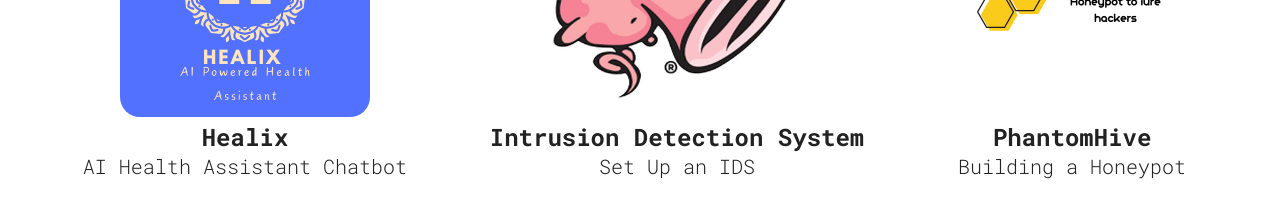
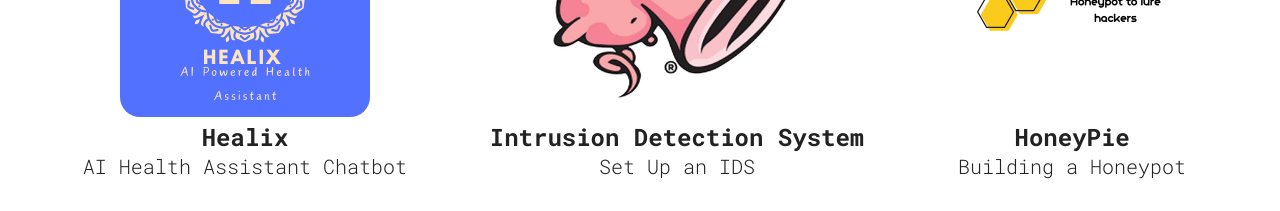
Before and after one commit to rudrakadel/RudraKadelWebsite, a React (Vite) app: page / in a window 1280 px wide. Shown: the part 1140-1351 px from the top of the page. Built offline with nearby package versions, Linux system fonts and the light colour scheme.

Commit message:
Honeypie added

```diff
--- a/src/sections/Projects/Projects.jsx
+++ b/src/sections/Projects/Projects.jsx
@@ -25,8 +25,8 @@ function Projects() {
         />
         <ProjectCard
           src={honeypot}
-          link="https://github.com/Ade-mir/company-landing-page-2"
-          h3="PhantomHive"
+          link="https://github.com/rudrakadel/HoneyPie.git"
+          h3="HoneyPie"
           p="Building a Honeypot"
         />
         <ProjectCard
```
